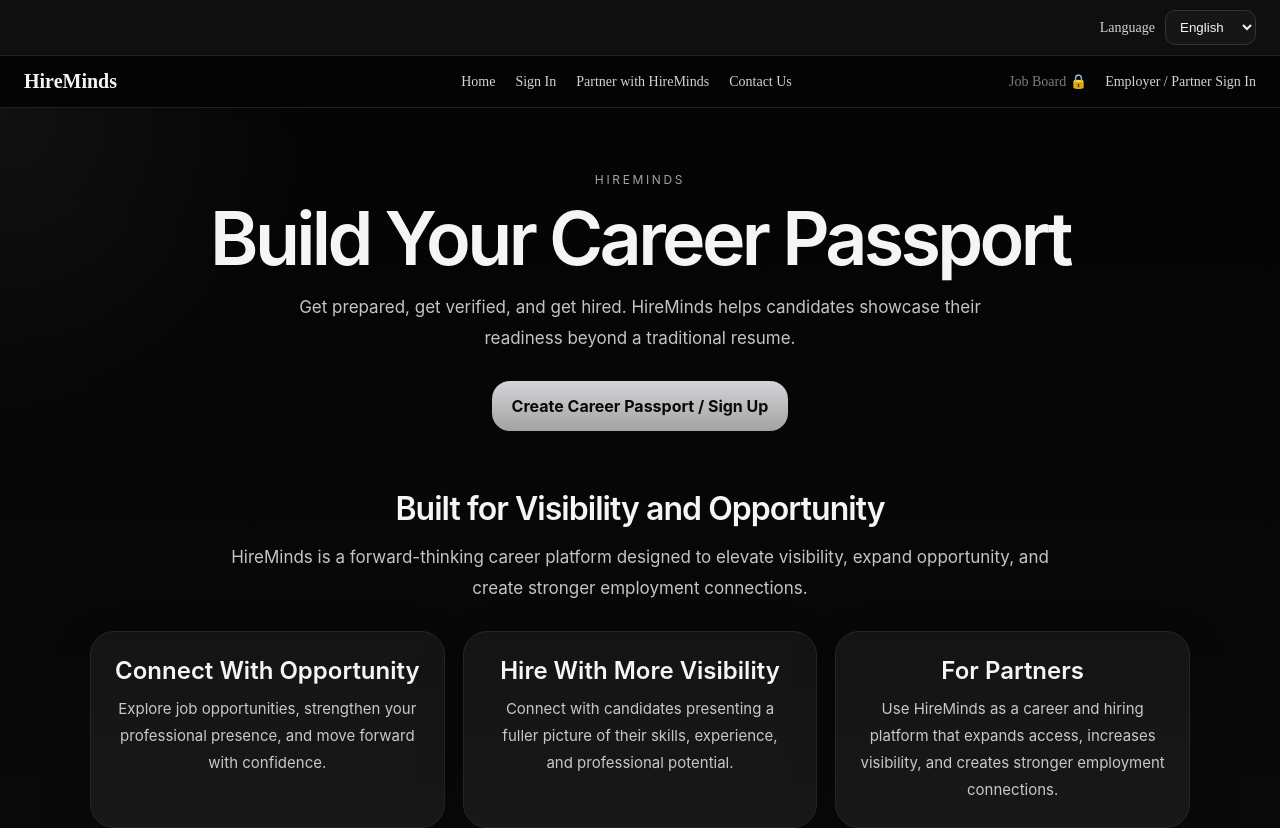
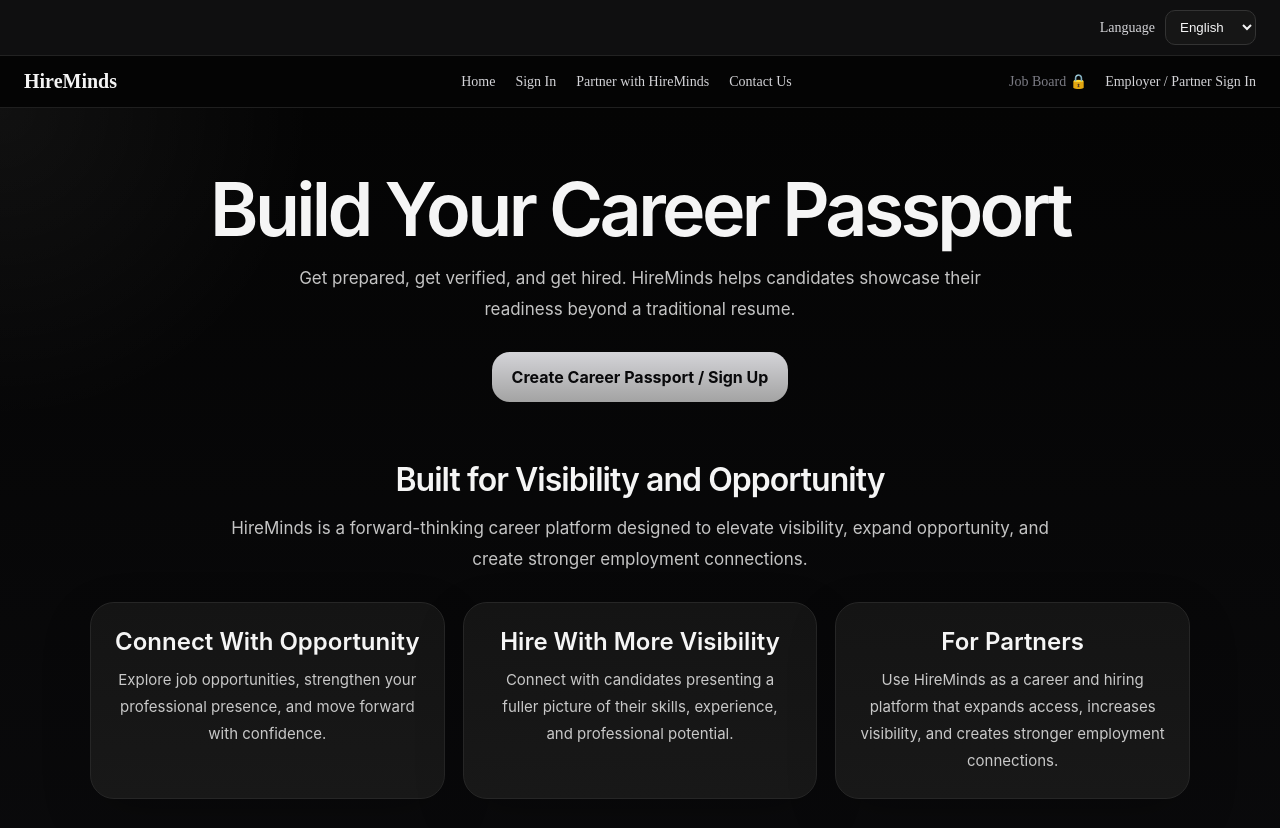
Before and after one commit to UrMizery/hireminds-platform, a Next.js app: page / in a window 1280 px wide. Shown: the top 828 px of the page. Built offline with nearby package versions, Linux system fonts and the light colour scheme; no server answers.

Commit message:
Update page.tsx

```diff
--- a/app/page.tsx
+++ b/app/page.tsx
@@ -15,7 +15,6 @@ textAlign: isRTL ? "right" : "center",
 direction: isRTL ? "rtl" : "ltr",
 }}
 >
-<p style={styles.kicker}>HIREMINDS</p>
 <h1 style={styles.title}>{t.title}</h1>
 <p style={styles.subtitle}>{t.subtitle}</p>
 
```
